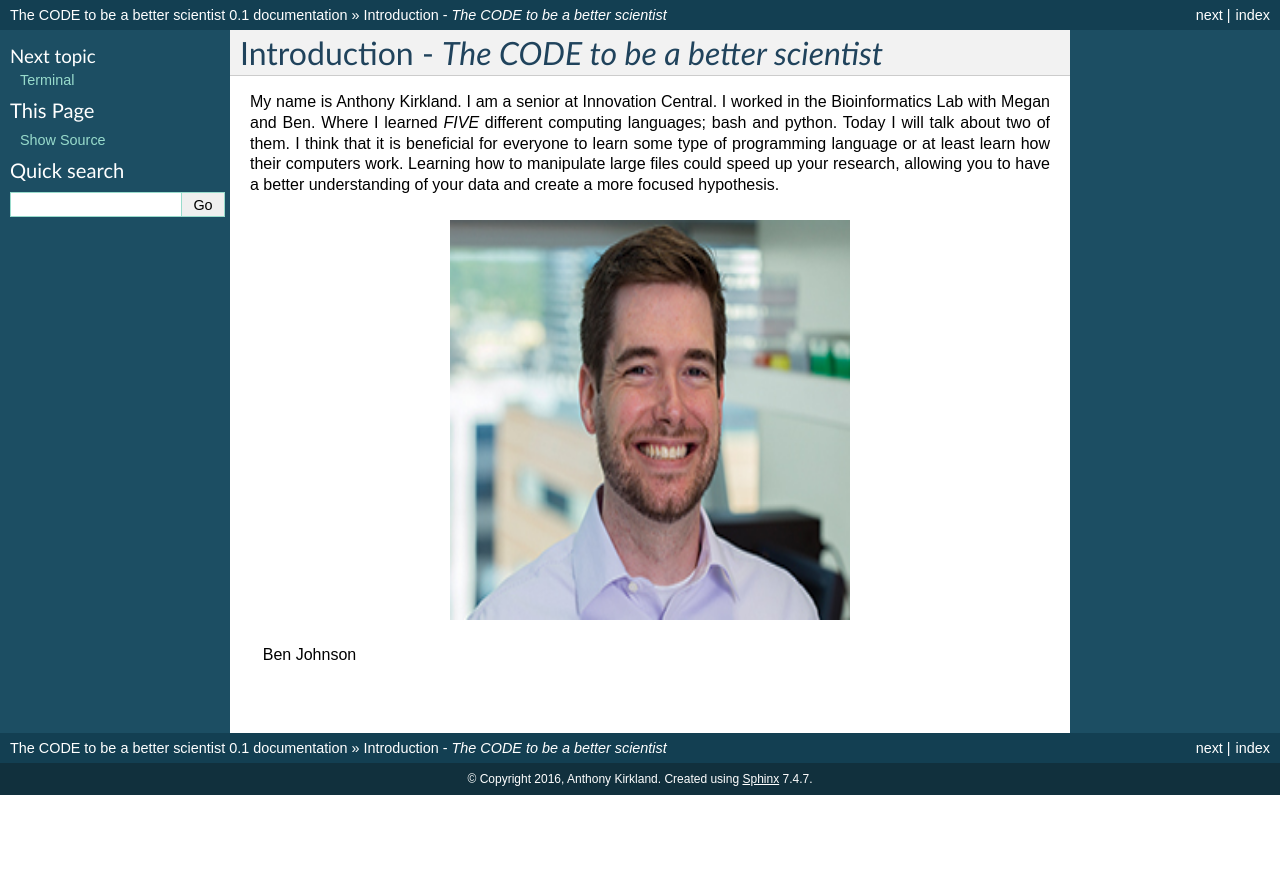
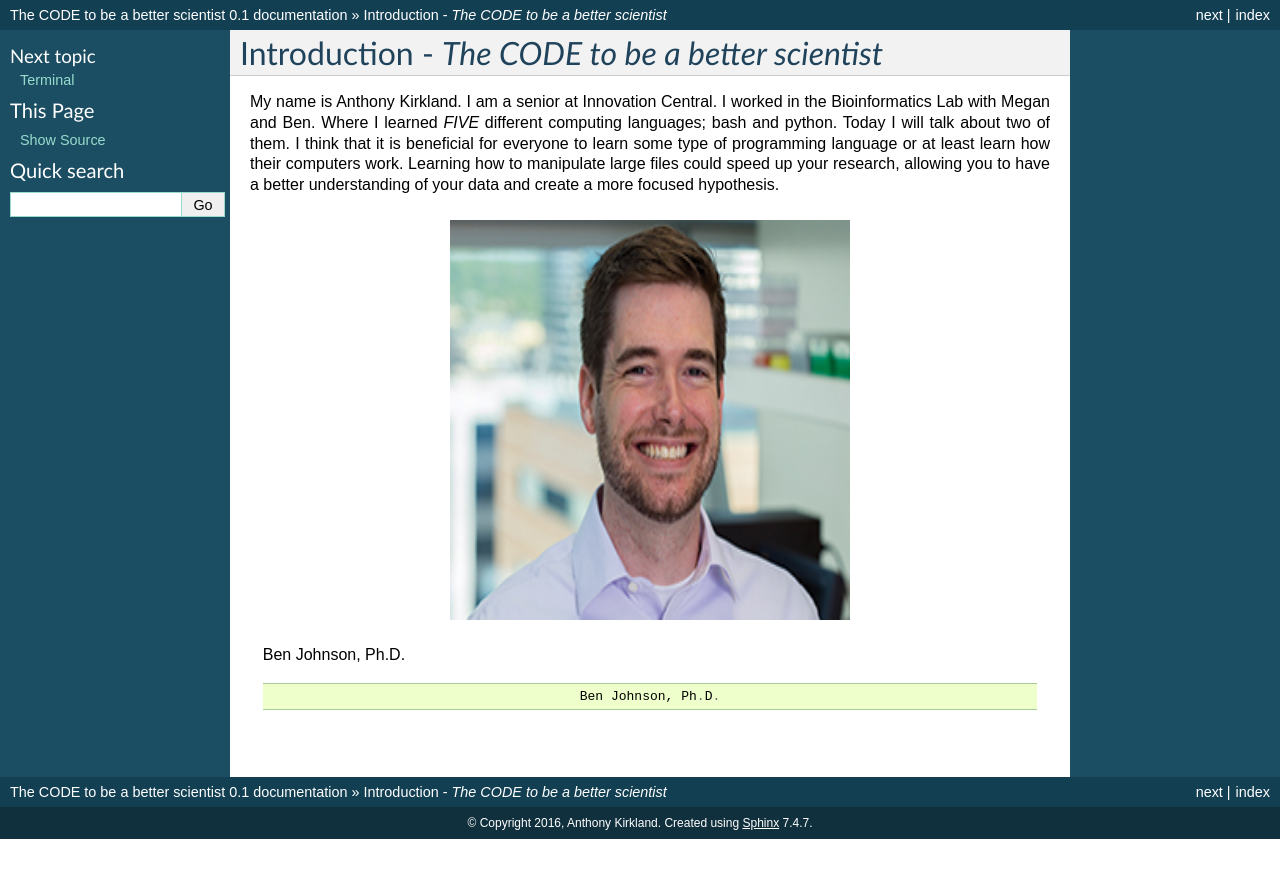
Before and after one commit to akirk616/Anthonys_Teaching_documentation, a Sphinx documentation site: the page built from source/index.rst, in a window 1280 px wide. Shown: the top 878 px of the page. Built offline with Sphinx 7.4.7, drawn with Linux system fonts in a browser that asks for light colours.

Commit message:
Update index.rst

```diff
--- a/source/index.rst
+++ b/source/index.rst
@@ -15,7 +15,11 @@ My name is Anthony Kirkland. I am a senior at Innovation Central. I worked in th
     :alt: Ben Johnson
     :figclass: align-center
 
-    Ben Johnson
+    Ben Johnson, Ph.D.
+
+    .. code-block:: python
+
+        Ben Johnson, Ph.D.
 
 
 .. toctree::
```
